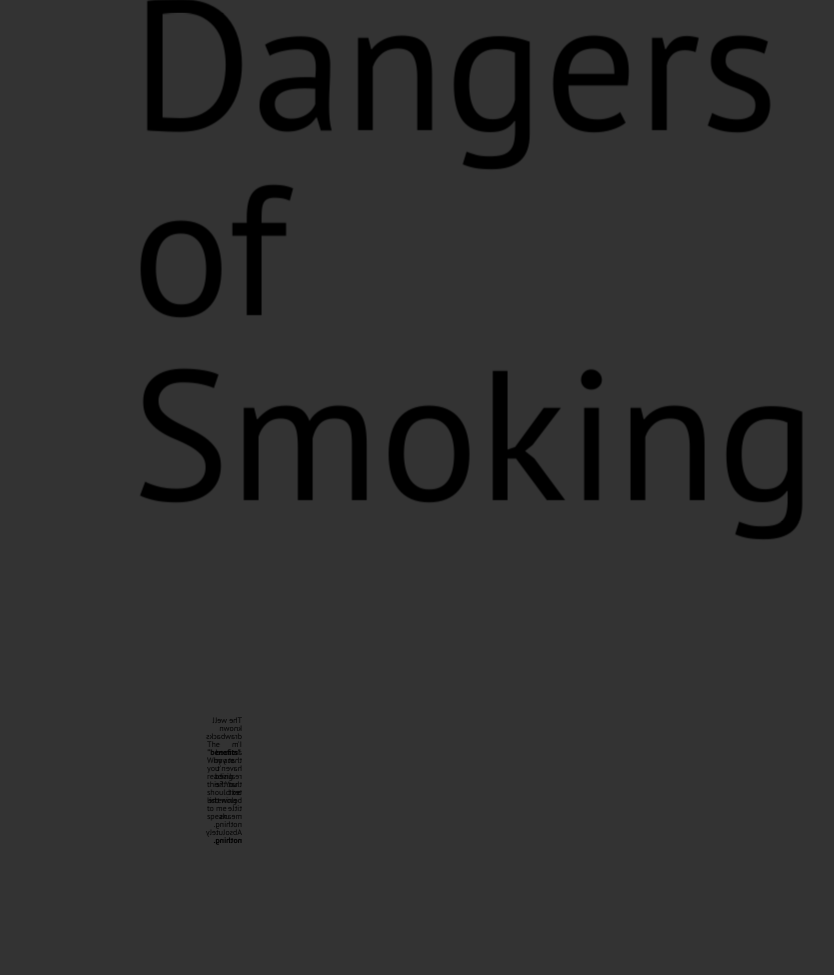
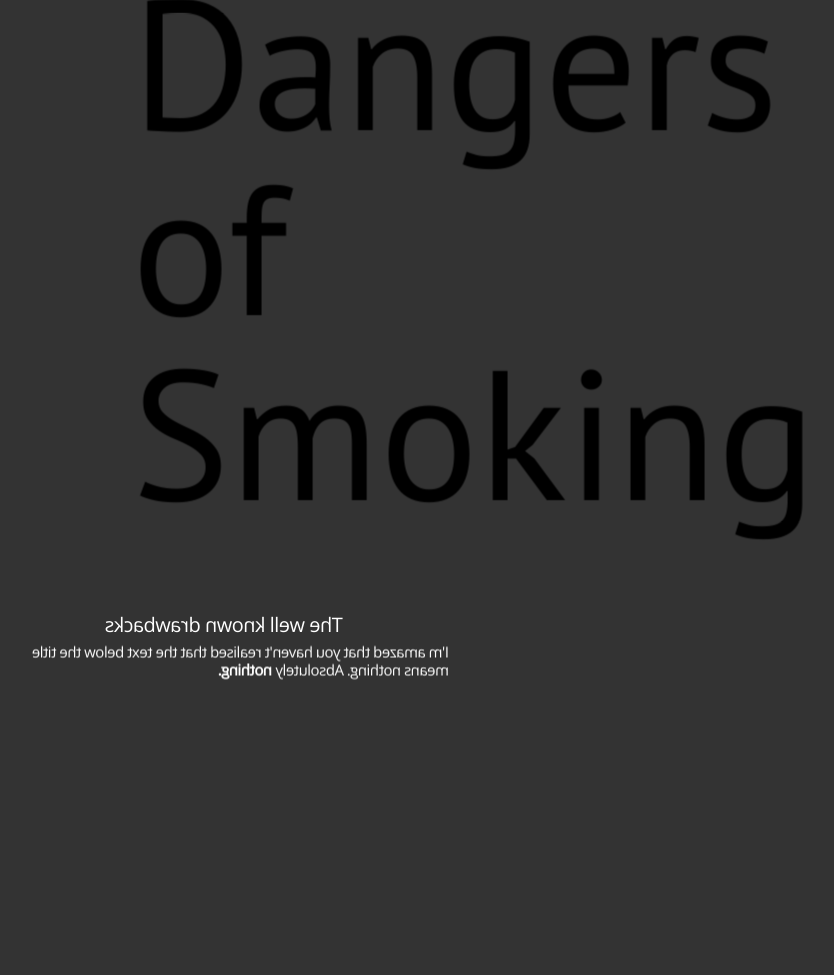
Before and after one commit to zaim10/dangers-smoking, a website: page index.html in a window 1280 px wide. Shown: the part 245-1220 px from the top of the page, without its empty margins (166-1000 px from the left). Before the commit the page ends 1090 px from the top, so only its background shows below. Drawn offline with nearby package versions, Linux system fonts and the light colour scheme.

```diff
--- a/index.html
+++ b/index.html
@@ -20,11 +20,11 @@
       <div id="title" class="step" data-x="0" data-y="0" data-scale="2">
 	<h1>The Dangers of Smoking</h1>
       </div>
-      <div class="step" data-x="-500" data-y="1250">
+      <div class="step slide" data-x="-500" data-y="1250">
 	  <h1>The <strong>"benefits"</strong></h1>
 	  <p>Why are you reading this? You should be listening to me speak.</p>
       </div>
-      <div class="step" data-x="-500" data-y="1250" data-rotate-y="180">
+      <div class="step slide" data-x="-500" data-y="1250" data-rotate-y="180">
 	  <h1>The well known drawbacks</h1>
 	  <p>I'm amazed that you haven't realised that the text below the title means nothing. Absolutely <b>nothing.</b></p>
       </div>
```
